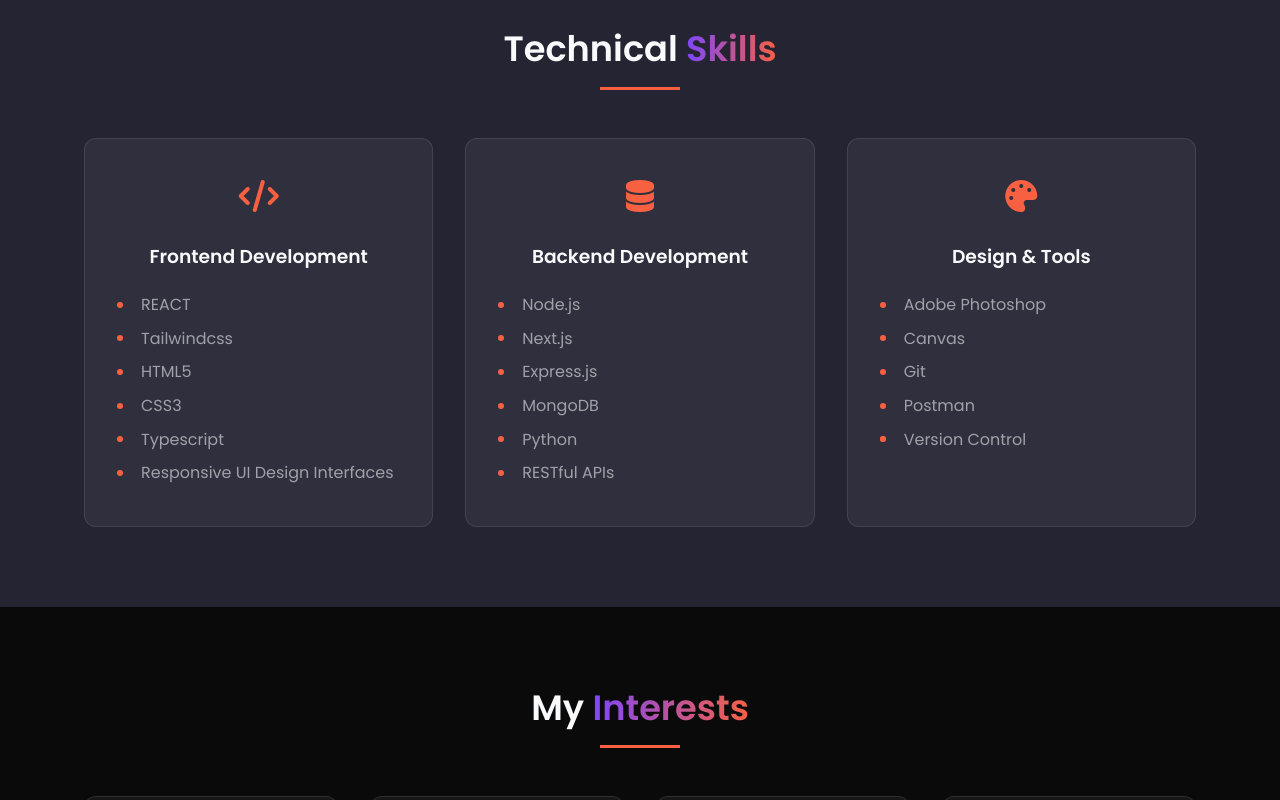
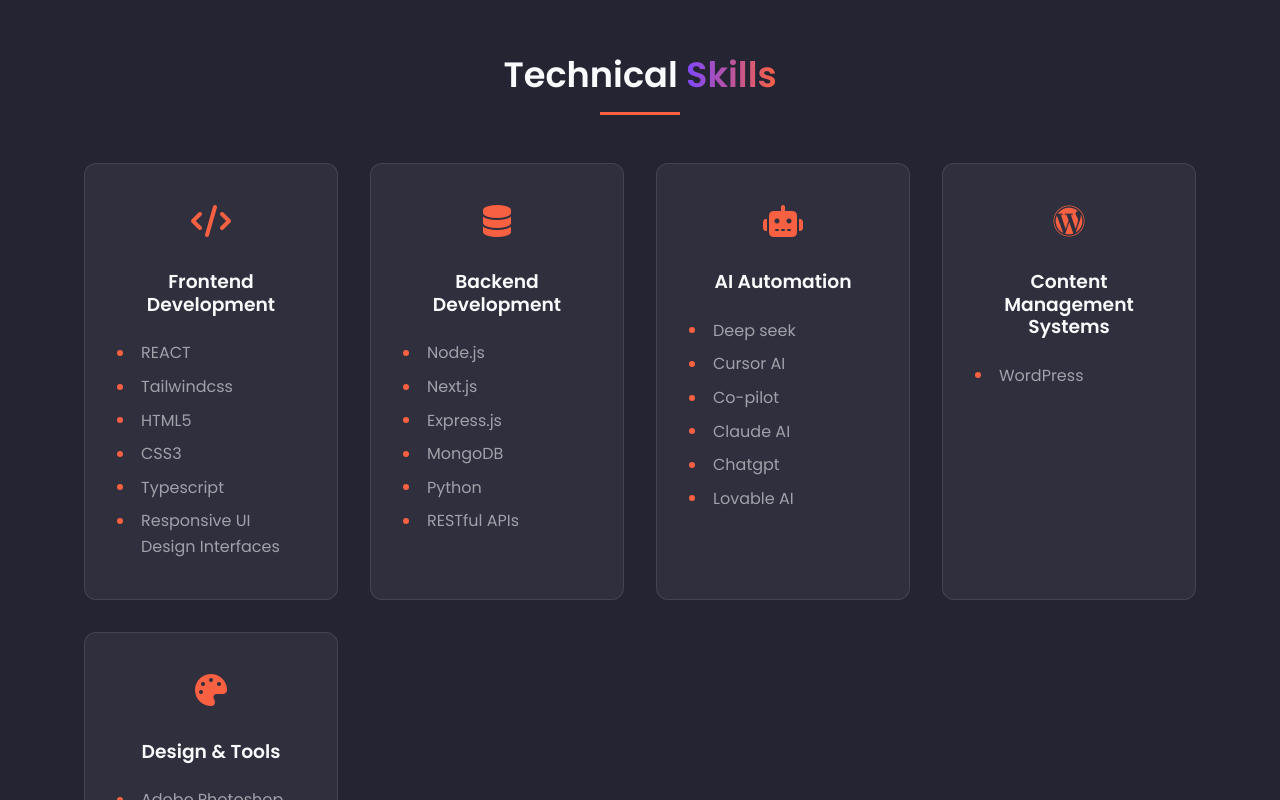
Before and after one commit to LilianWacuka/Personal-portfolio, a plain HTML site: page index.html in a window 1280 px wide. Shown: the part 4033-4833 px from the top of the page. Drawn offline with Linux system fonts and the light colour scheme.

Commit message:
Updated Portfolio

```diff
--- a/index.html
+++ b/index.html
@@ -132,7 +132,7 @@
                     </div>
                     <p class="institution">Power Learn Project (PLP)</p>
                     <p>This a Full-Stack-Development Certificate, earned in 2025 via the PLP Program, validates essential skills in building and maintaining websites.
-                        It demonstrates capability in web technologies and readiness for web development roles.</p>
+                        It demonstrates capability in web technologies and readiness for web development roles.Ialso demonstrates my AI skills automation.</p>
                          <div class="Certificate-card">
                          <a href="./assets/documents/lilian Full-Stack Development MERN Stack certificate.pdf" view class="btn btn-view">View Certificate</a>
                     </div>
@@ -290,6 +290,31 @@
                         </ul>
                     </div>
 
+                      <div class="skill-card">
+                        <div class="skill-icon">
+                            <i class="fas fa-robot"></i>
+                        </div>
+                        <h3>AI Automation</h3>
+                        <ul class="skill-list">
+                            <li>Deep seek</li>
+                            <li>Cursor AI</li>
+                            <li>Co-pilot</li>
+                            <li>Claude AI</li>
+                            <li>Chatgpt</li>
+                            <li>Lovable AI</li>
+                        </ul>
+                    </div>
+
+                       <div class="skill-card">
+                        <div class="skill-icon">
+                            <i class="fab fa-wordpress"></i>
+                        </div>
+                        <h3>Content Management Systems</h3>
+                        <ul class="skill-list">
+                            <li>WordPress</li>
+                        </ul>
+                    </div>
+
                     <div class="skill-card">
                         <div class="skill-icon">
                             <i class="fas fa-palette"></i>
```
